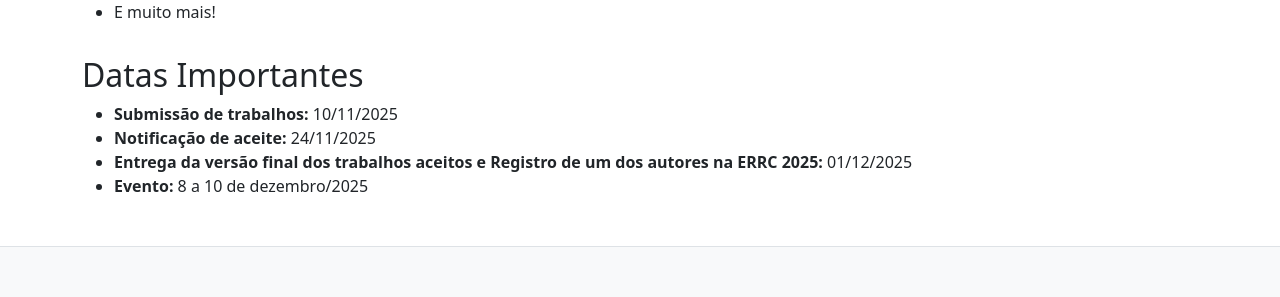
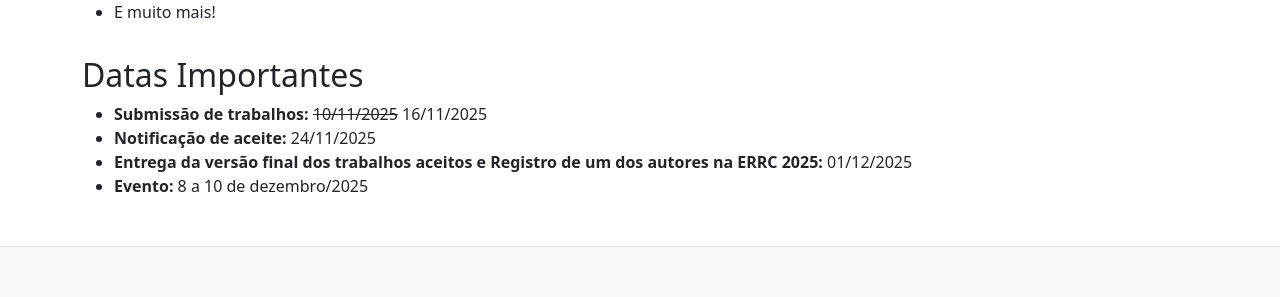
Before and after one commit to crrc-rs/errc2025, a Jekyll site: the page built from index.md, in a window 1280 px wide. Shown: the part 1313-1610 px from the top of the page. Built offline with Jekyll 4.4.1, drawn with Linux system fonts in a browser that asks for light colours.

Commit message:
Update index.md

```diff
--- a/index.md
+++ b/index.md
@@ -32,7 +32,7 @@
 
 ## Datas Importantes
 
-- **Submissão de trabalhos:** 10/11/2025
+- **Submissão de trabalhos:** ~~10/11/2025~~ 16/11/2025
 - **Notificação de aceite:** 24/11/2025
 - **Entrega da versão final dos trabalhos aceitos e Registro de um dos autores na ERRC 2025:** 01/12/2025
 - **Evento:** 8 a 10 de dezembro/2025
```
